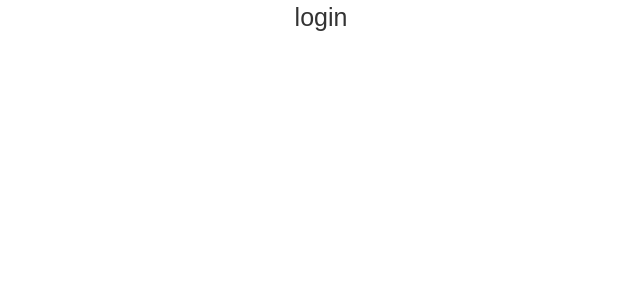
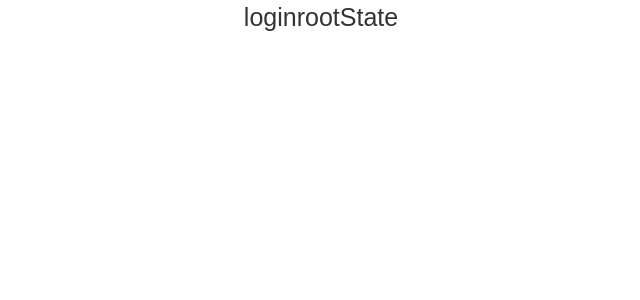
Before and after one commit to sumingcheng/ModuVue, a Vue app: page / in a window 1280 px wide. Shown: the top 300 px of the page, without its empty margins (319-959 px from the left). Built offline with nearby package versions, Linux system fonts and the light colour scheme.

Commit message:
使用 store.state.root

```diff
--- a/service/store/state.js
+++ b/service/store/state.js
@@ -1,3 +1,3 @@
 export default {
-  root: 'root'
+  root: 'rootState',
 }
--- a/src/views/login/pages/index.vue
+++ b/src/views/login/pages/index.vue
@@ -1,11 +1,14 @@
 <script setup>
 import { ref } from 'vue'
+import { useStore } from 'vuex'
+
+const store = useStore()
 
 const message = ref('login')
 </script>
 
 <template>
-  <div>{{ message }}</div>
+  <div>{{ message + store.state.root }}</div>
 </template>
 
 <style scoped lang="less">
```
